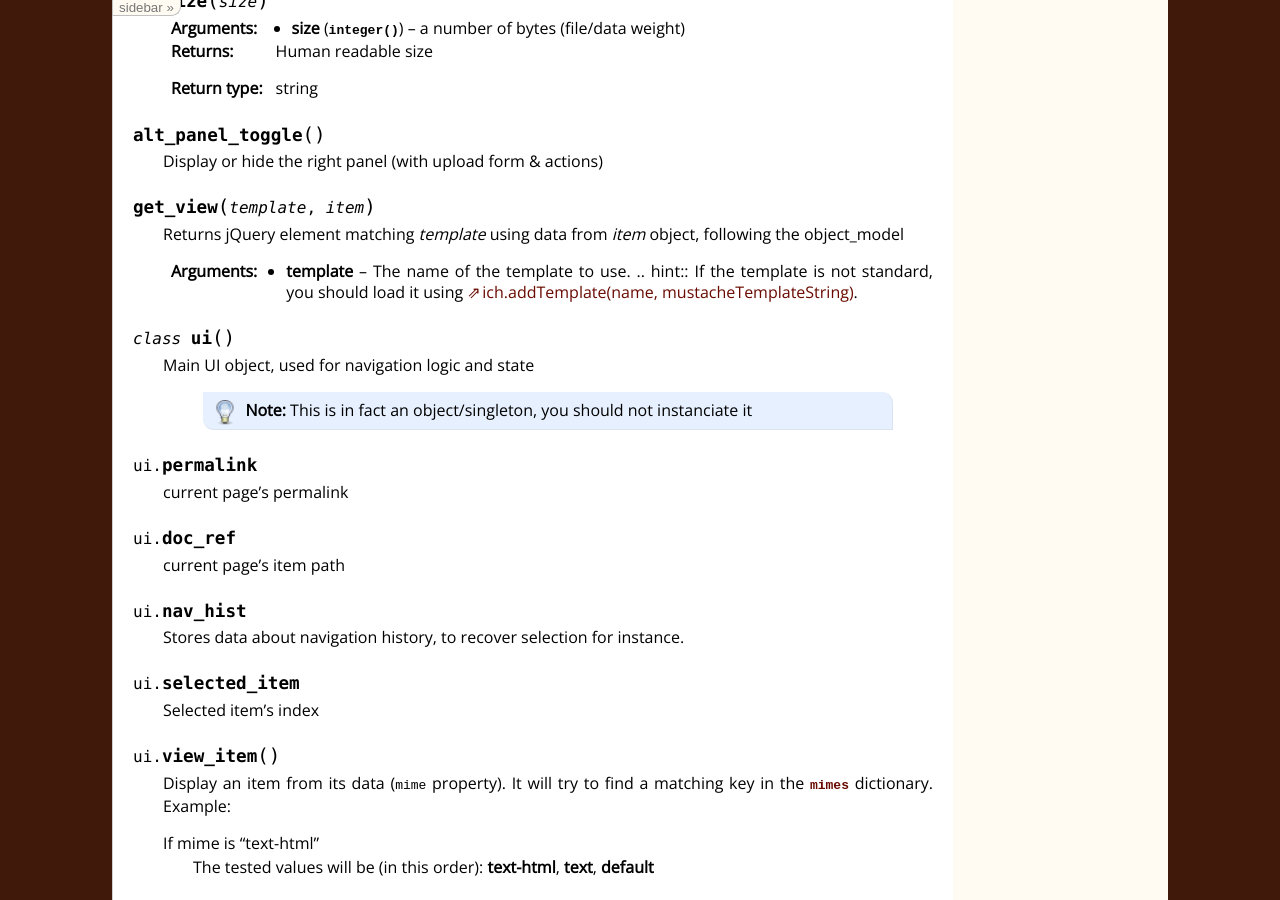
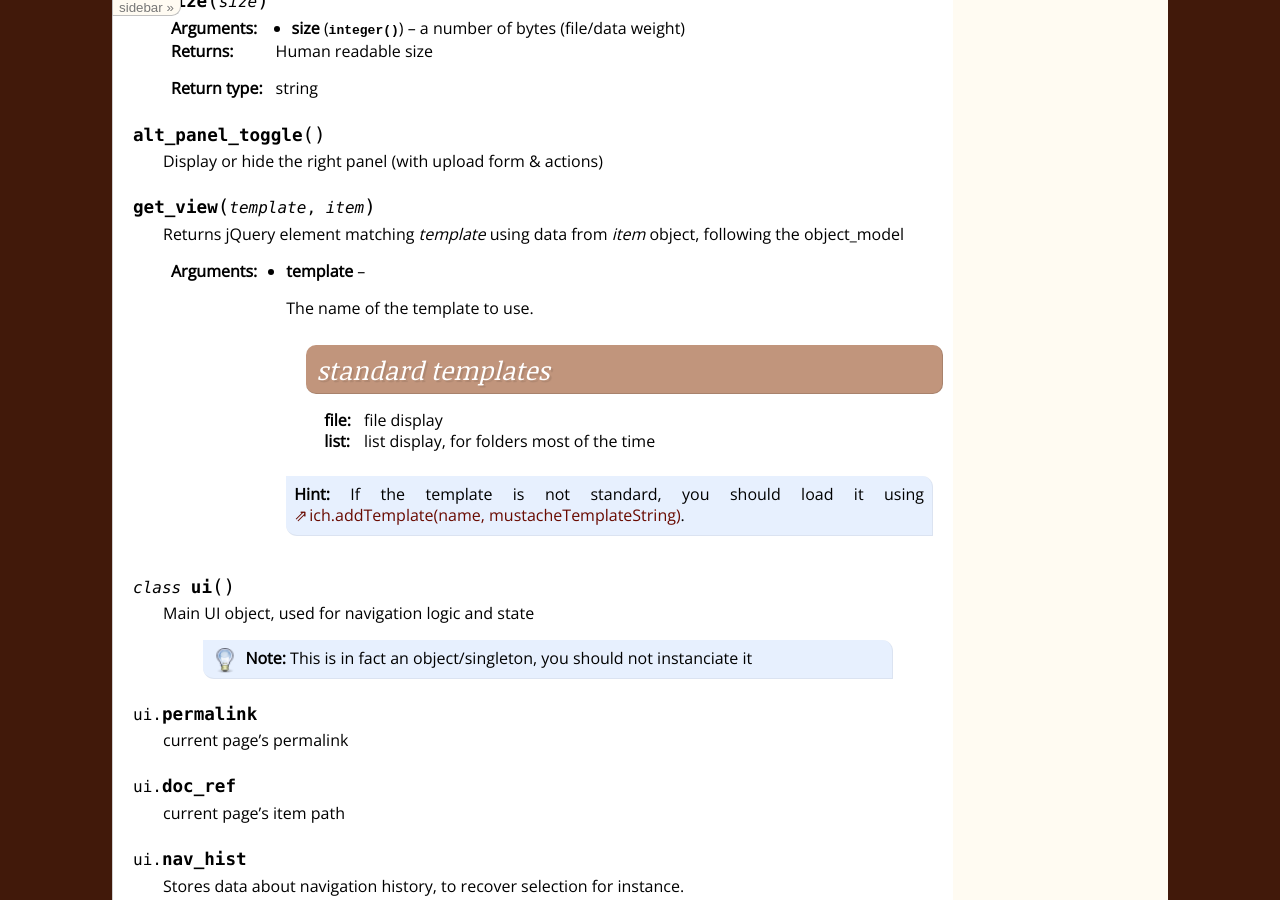
Before and after one commit to fdev31/weye, a Sphinx documentation site: the page built from doc/source/dev/jsapi.rst, in a window 1280 px wide and 900 px high, scrolled down 976 px. Built offline with Sphinx 7.4.7, drawn with Linux system fonts in a browser that asks for light colours; some web fonts are replaced.

Commit message:
add doc to get_view

```diff
--- a/doc/source/dev/jsapi.rst
+++ b/doc/source/dev/jsapi.rst
@@ -85,6 +85,11 @@ User Interface
      Returns jQuery element matching `template` using data from `item` object, following the :ref:`object_model`
 
      :arg template: The name of the template to use.
+                 .. rubric:: standard templates
+
+                 :file: file display
+                 :list: list display, for folders most of the time
+
          .. hint::  If the template is not standard, you should load it using `ich.addTemplate(name, mustacheTemplateString) <http://icanhazjs.com/#methods>`_.
 
 
```
